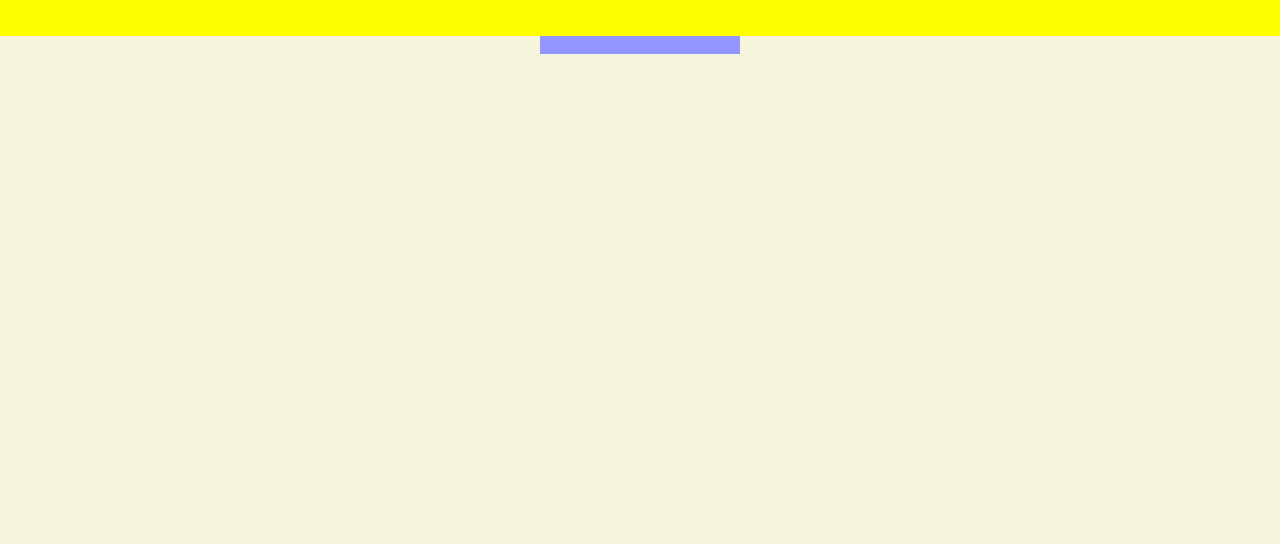
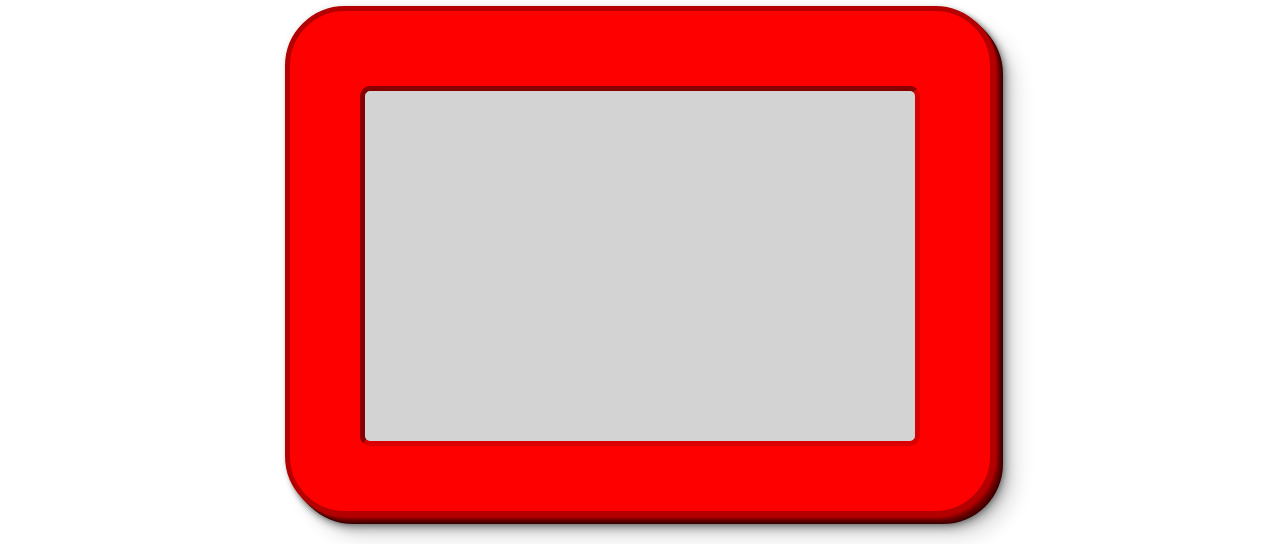
Before and after one commit to Aarodynamics3/etch-a-sketch, a plain HTML site: page index.html in a window 1280 px wide. Shown: the part 256-800 px from the top of the page. Drawn offline with Linux system fonts and the light colour scheme.

Commit message:
Finished basic layout and design.

```diff
--- a/index.html
+++ b/index.html
@@ -13,12 +13,9 @@
             <div class="second-container">
                 <div class="etch-container">
                     <!-- non-breaking space-->
-                    &nbsp;
-                    <!--
-                    <div id="etch-screen">
-
+                    <div class="etch-screen">
+                        &nbsp;
                     </div>
-                    -->
                 </div>
             </div>
         </div>
--- a/style.css
+++ b/style.css
@@ -11,7 +11,6 @@ html, body {
 }
 
 .first-container {
-    background-color: yellow;
     flex: 0 1 auto;
 }
 
@@ -36,18 +35,46 @@ html, body {
                  0 20px 20px rgba(0,0,0,.15);
 
     letter-spacing: 3px;
-    margin-top: 150px;
+    margin-top: 120px;
     margin-bottom: 50px;
 }
 
 .second-container {
     flex: 1 1 auto;
-    background-color: beige;
-    justify-content: center;
 }
 
 .etch-container {
-    width: 200px;
+    width: 700px;
+    height: 500px;
     margin: 0 auto;
-    background-color: rgb(149, 149, 255);
+    background-color: rgb(255, 0, 0);
+    border: 5px solid rgb(180, 0, 0);
+    border-radius: 60px;
+    box-shadow: 1px 1px 0px rgb(180, 0, 0),
+                2px 2px 0px rgb(160, 0, 0),
+                3px 3px 0px rgb(140, 0, 0),
+                4px 4px 0px rgb(120, 0, 0),
+                5px 5px 0px rgb(100, 0, 0),
+                6px 6px 0px rgb(90, 0, 0),
+                7px 7px 0px rgb(75, 0, 0),
+                8px 8px 0px rgb(60, 0, 0),
+                10px 10px 3px rgba(0,0,0,.1),
+                0 0 7px rgba(0,0,0,.1),
+                3px 3px 5px rgba(0,0,0,.3),
+                7px 7px 7px rgba(0,0,0,.2),
+                7px 9px 10px rgba(0,0,0,.25),
+                13px 13px 10px rgba(0,0,0,.2),
+                20px 20px 20px rgba(0,0,0,.15);
+
 }
+
+.etch-screen {
+    width: 550px;
+    height: 350px;
+    background-color: lightgray;
+    margin: 75px auto 75px auto;
+    border-radius: 10px;
+    border: 5px inset rgb(218, 0, 0);
+
+
+}
```
